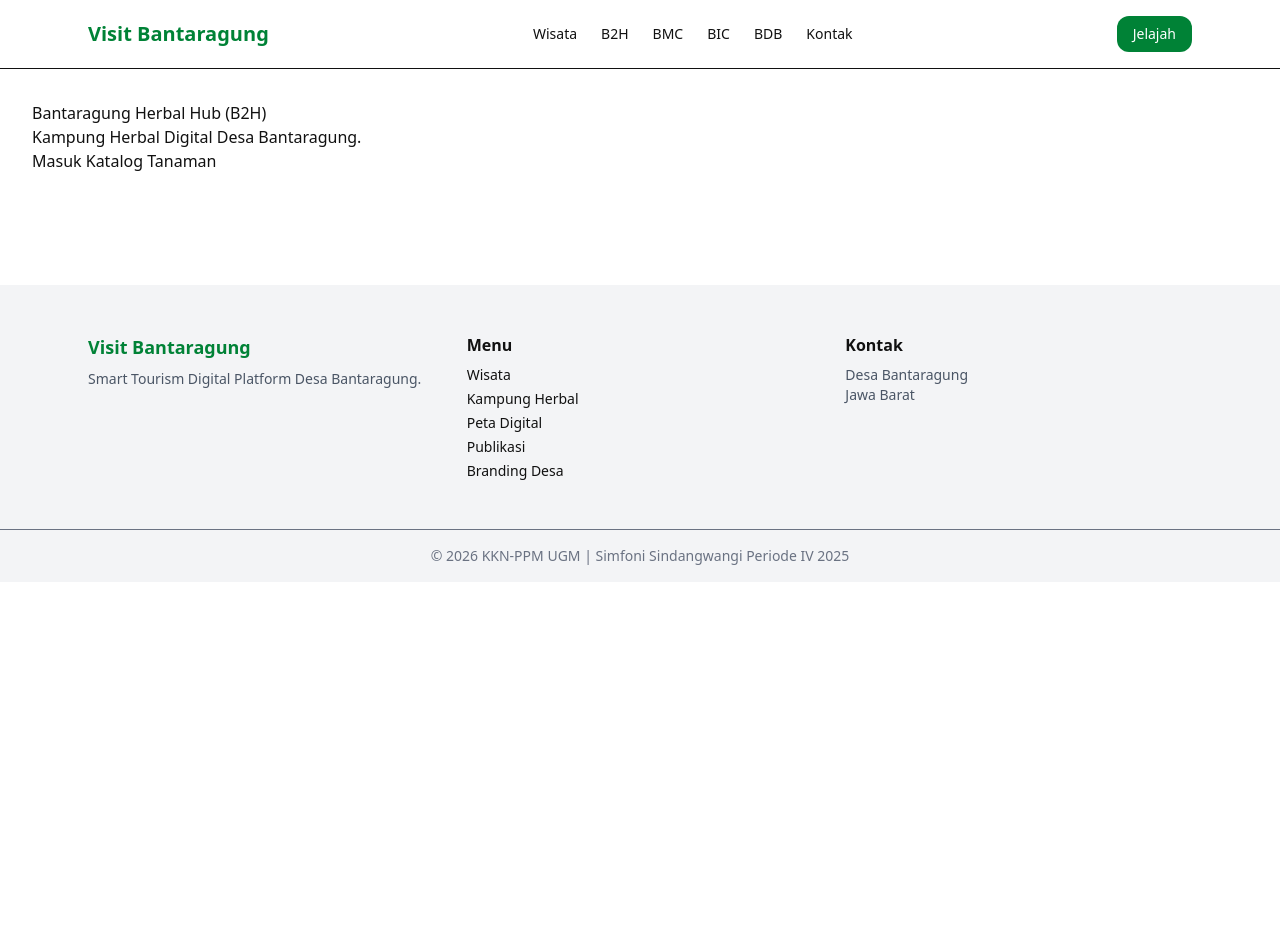
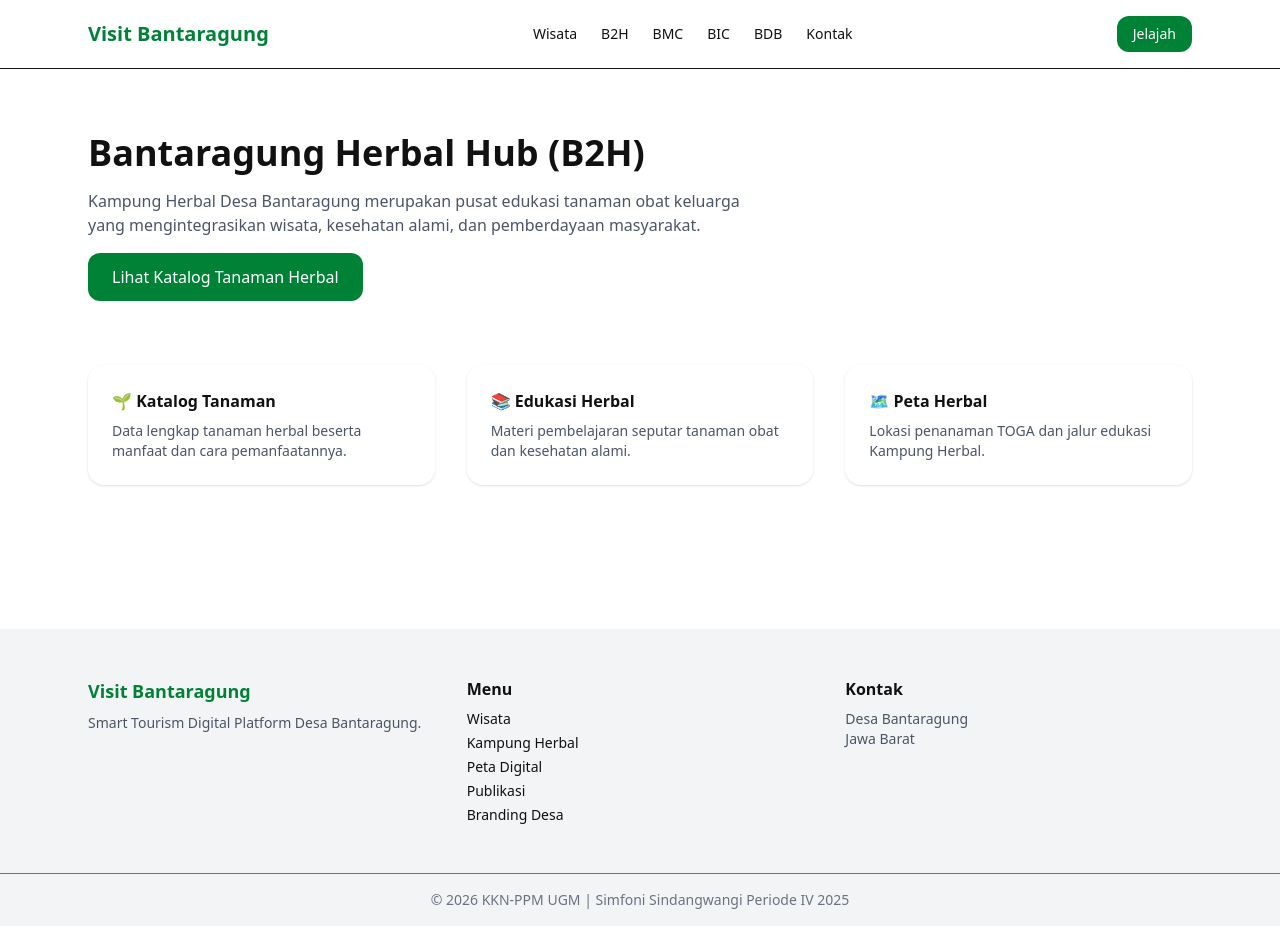
Before and after one commit to aldyardnsyh/VisitBantaragung, a Next.js app: page /b2h in a window 1280 px wide. Before the commit the page ends 800 px from the top, so only its background shows below. Built offline with nearby package versions, Linux system fonts and the light colour scheme.

Commit message:
feat: styled B2H landing, catalog, and detail

```diff
--- a/app/b2h/katalog/[slug]/page.tsx
+++ b/app/b2h/katalog/[slug]/page.tsx
@@ -6,27 +6,66 @@
     const data = getHerbalBySlug(slug);
 
     return (
-        <main style={{ padding: 32 }}>
-            <h1>{data.name}</h1>
-            <em>{data.latin}</em>
+        <main className="max-w-4xl mx-auto px-6 py-16 space-y-10">
 
-            <img src={assetUrl(data.cover)} alt={data.name} width={500} />
+            {/* Header */}
+            <section className="space-y-3">
+                <h1 className="text-3xl md:text-4xl font-bold">{data.name}</h1>
+                <p className="italic text-gray-500">{data.latin}</p>
+                <p className="text-gray-600">{data.excerpt}</p>
+            </section>
 
+            {/* Cover */}
+            <img
+                src={assetUrl(data.cover)}
+                alt={data.name}
+                className="w-full h-[350px] object-cover rounded-2xl shadow"
+            />
+
+            {/* Description */}
+            <section className="prose max-w-none">
                 <p>{data.description}</p>
+            </section>
 
-            <h3>Manfaat</h3>
-            <ul>
+            {/* Benefits & Usage */}
+            <section className="grid md:grid-cols-2 gap-10">
+
+                <div>
+                    <h3 className="font-semibold mb-3">Manfaat</h3>
+                    <ul className="list-disc list-inside space-y-1 text-gray-700">
                         {data.benefits.map((b: string) => (
                             <li key={b}>{b}</li>
                         ))}
                     </ul>
+                </div>
 
-            <h3>Cara Pemanfaatan</h3>
-            <ul>
+                <div>
+                    <h3 className="font-semibold mb-3">Cara Pemanfaatan</h3>
+                    <ul className="list-disc list-inside space-y-1 text-gray-700">
                         {data.usage.map((u: string) => (
                             <li key={u}>{u}</li>
                         ))}
                     </ul>
+                </div>
+
+            </section>
+
+            {/* Gallery */}
+            <section className="space-y-4">
+                <h3 className="font-semibold text-xl">Galeri</h3>
+
+                <div className="grid grid-cols-2 md:grid-cols-3 gap-4">
+                    {data.gallery.map((g: string) => (
+                        <img
+                            key={g}
+                            src={assetUrl(g)}
+                            alt=""
+                            className="h-40 w-full object-cover rounded-xl"
+                        />
+                    ))}
+                </div>
+            </section>
+
         </main>
     );
 }
--- a/app/b2h/katalog/page.tsx
+++ b/app/b2h/katalog/page.tsx
@@ -6,18 +6,39 @@
   const items = getAllHerbal();
 
   return (
-    <main style={{ padding: 32 }}>
-      <h1>Katalog Tanaman Herbal</h1>
+    <main className="max-w-6xl mx-auto px-6 py-16 space-y-10">
 
-      {items.map((item: any) => (
-        <div key={item.slug}>
-          <Link href={`/b2h/katalog/${item.slug}`}>
-            <img src={assetUrl(item.cover)} alt={item.name} width={300} />
-            <h3>{item.name}</h3>
-            <p>{item.excerpt}</p>
+      {/* Header */}
+      <section className="space-y-2">
+        <h1 className="text-3xl md:text-4xl font-bold">
+          Katalog Tanaman Herbal
+        </h1>
+        <p className="text-gray-600">
+          Daftar tanaman obat keluarga yang dibudidayakan di Kampung Herbal Bantaragung.
+        </p>
+      </section>
+
+      {/* Grid */}
+      <section className="grid md:grid-cols-3 gap-8">
+        {items.map((item: any) => (
+          <Link key={item.slug} href={`/b2h/katalog/${item.slug}`}>
+            <div className="bg-white rounded-2xl overflow-hidden shadow hover:shadow-xl transition">
+              <img
+                src={assetUrl(item.cover)}
+                alt={item.name}
+                className="h-48 w-full object-cover"
+              />
+
+              <div className="p-5 space-y-1">
+                <h3 className="font-semibold">{item.name}</h3>
+                <p className="italic text-sm text-gray-500">{item.latin}</p>
+                <p className="text-sm text-gray-600">{item.excerpt}</p>
+              </div>
+            </div>
           </Link>
-        </div>
-      ))}
+        ))}
+      </section>
+
     </main>
   );
 }
--- a/app/b2h/page.tsx
+++ b/app/b2h/page.tsx
@@ -1,12 +1,51 @@
 import Link from "next/link";
 
-export default function B2HPage() {
+export default function B2HLanding() {
   return (
-    <main style={{ padding: 32 }}>
-      <h1>Bantaragung Herbal Hub (B2H)</h1>
-      <p>Kampung Herbal Digital Desa Bantaragung.</p>
+    <main className="max-w-6xl mx-auto px-6 py-16 space-y-16">
 
-      <Link href="/b2h/katalog">Masuk Katalog Tanaman</Link>
+      {/* Header */}
+      <section className="space-y-4">
+        <h1 className="text-3xl md:text-4xl font-bold">
+          Bantaragung Herbal Hub (B2H)
+        </h1>
+        <p className="text-gray-600 max-w-2xl">
+          Kampung Herbal Desa Bantaragung merupakan pusat edukasi tanaman obat
+          keluarga yang mengintegrasikan wisata, kesehatan alami, dan pemberdayaan masyarakat.
+        </p>
+
+        <Link
+          href="/b2h/katalog"
+          className="inline-block bg-green-700 text-white px-6 py-3 rounded-xl"
+        >
+          Lihat Katalog Tanaman Herbal
+        </Link>
+      </section>
+
+      {/* Features */}
+      <section className="grid md:grid-cols-3 gap-8">
+        <div className="bg-white rounded-2xl shadow p-6 space-y-2">
+          <h3 className="font-semibold">🌱 Katalog Tanaman</h3>
+          <p className="text-sm text-gray-600">
+            Data lengkap tanaman herbal beserta manfaat dan cara pemanfaatannya.
+          </p>
+        </div>
+
+        <div className="bg-white rounded-2xl shadow p-6 space-y-2">
+          <h3 className="font-semibold">📚 Edukasi Herbal</h3>
+          <p className="text-sm text-gray-600">
+            Materi pembelajaran seputar tanaman obat dan kesehatan alami.
+          </p>
+        </div>
+
+        <div className="bg-white rounded-2xl shadow p-6 space-y-2">
+          <h3 className="font-semibold">🗺️ Peta Herbal</h3>
+          <p className="text-sm text-gray-600">
+            Lokasi penanaman TOGA dan jalur edukasi Kampung Herbal.
+          </p>
+        </div>
+      </section>
+
     </main>
   );
 }
```
Lines whose indentation alone changed are shown as unchanged.
